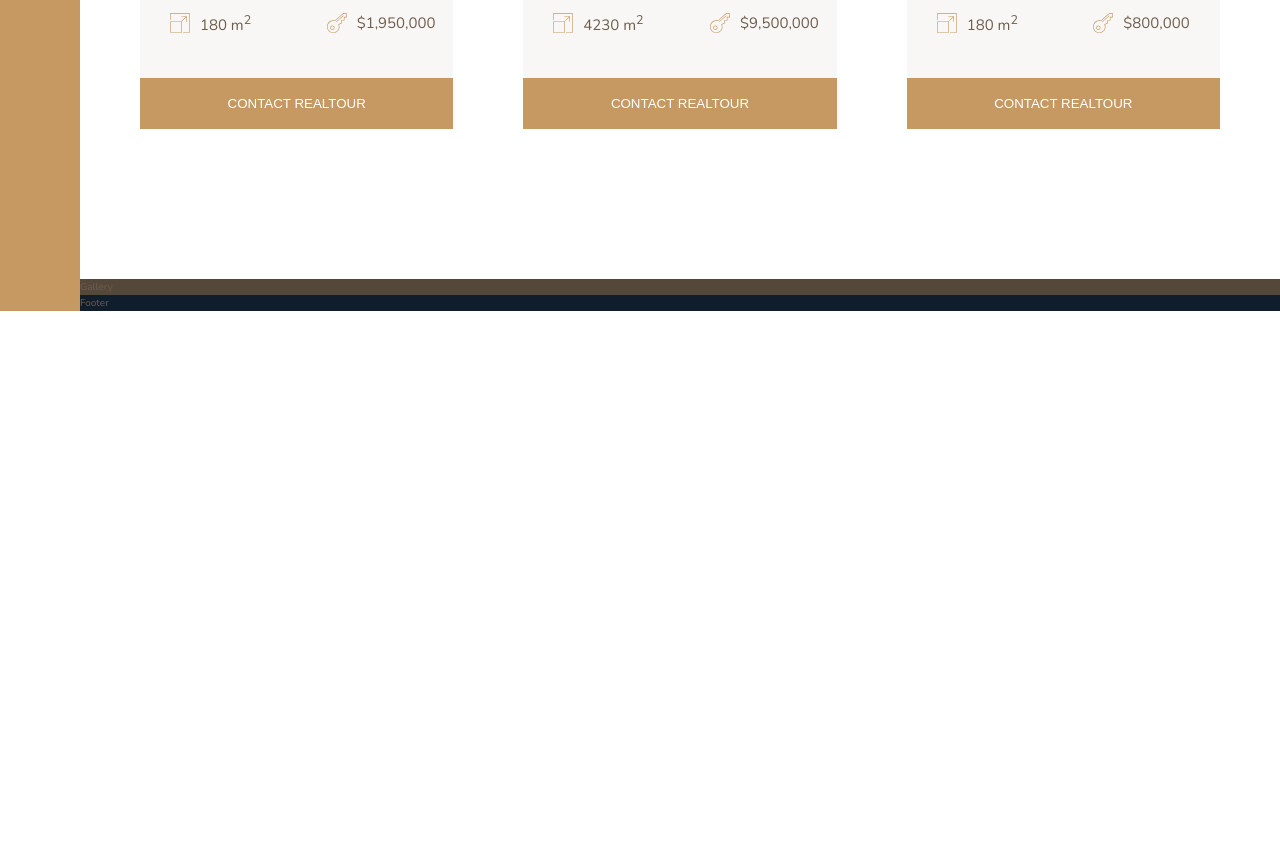
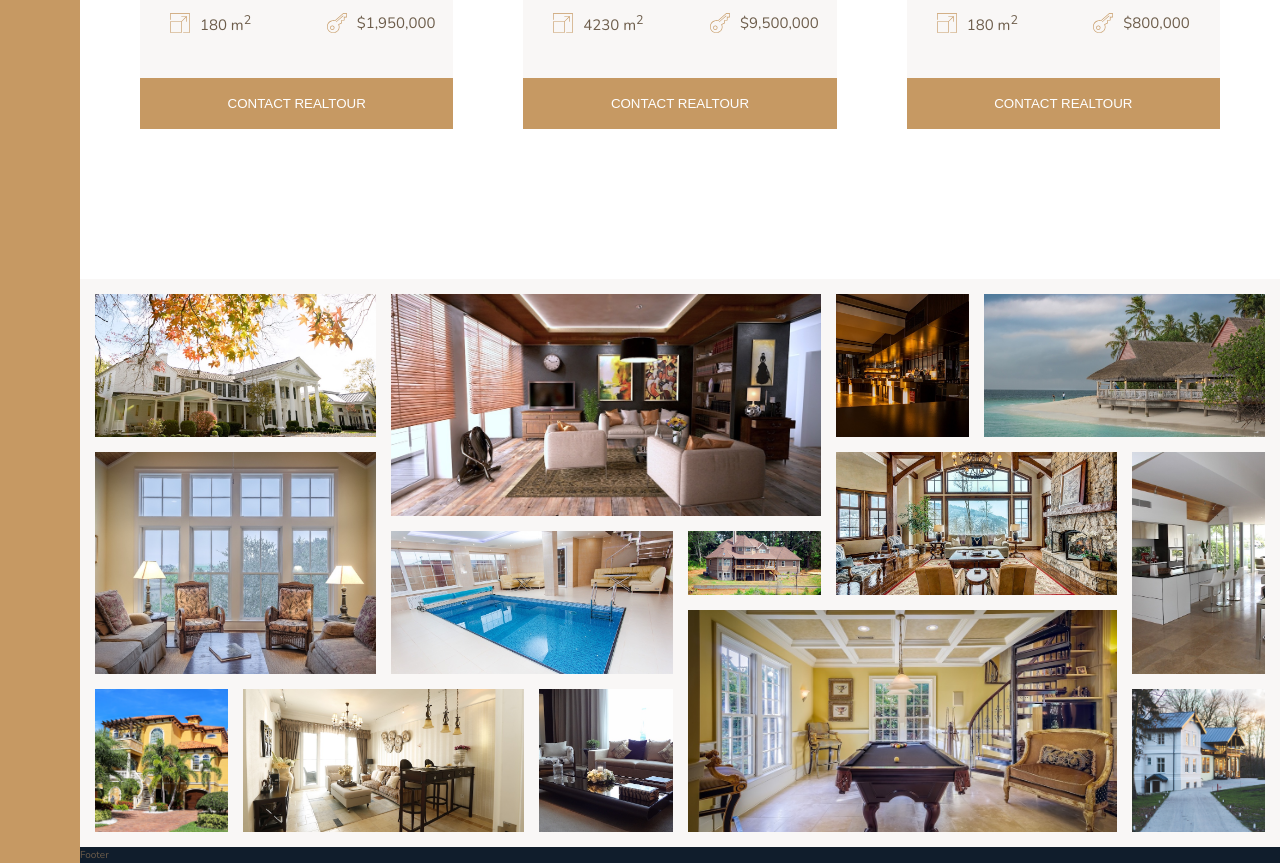
Before and after one commit to MihaiElisei/nexter-app, a website: page index.html in a window 1280 px wide. Shown: the part 2938-3801 px from the top of the page. Before the commit the page ends 3249 px from the top, so only its background shows below. Drawn offline with nearby package versions, Linux system fonts and the light colour scheme.

Commit message:
add html and css for gallery section

```diff
--- a/index.html
+++ b/index.html
@@ -292,8 +292,50 @@
             </div>
         </section>
 
+        <!-- Gallery -->
         <section class="gallery">
-            Gallery
+            <figure class="gallery__item gallery__item--1">
+                <img src="img/gal-1.jpeg" alt="Gallery image 1" class="gallery__img">
+            </figure>
+            <figure class="gallery__item gallery__item--2">
+                <img src="img/gal-2.jpeg" alt="Gallery image 2" class="gallery__img">
+            </figure>
+            <figure class="gallery__item gallery__item--3">
+                <img src="img/gal-3.jpeg" alt="Gallery image 3" class="gallery__img">
+            </figure>
+            <figure class="gallery__item gallery__item--4">
+                <img src="img/gal-4.jpeg" alt="Gallery image 4" class="gallery__img">
+            </figure>
+            <figure class="gallery__item gallery__item--5">
+                <img src="img/gal-5.jpeg" alt="Gallery image 5" class="gallery__img">
+            </figure>
+            <figure class="gallery__item gallery__item--6">
+                <img src="img/gal-6.jpeg" alt="Gallery image 6" class="gallery__img">
+            </figure>
+            <figure class="gallery__item gallery__item--7">
+                <img src="img/gal-7.jpeg" alt="Gallery image 7" class="gallery__img">
+            </figure>
+            <figure class="gallery__item gallery__item--8">
+                <img src="img/gal-8.jpeg" alt="Gallery image 8" class="gallery__img">
+            </figure>
+            <figure class="gallery__item gallery__item--9">
+                <img src="img/gal-9.jpeg" alt="Gallery image 9" class="gallery__img">
+            </figure>
+            <figure class="gallery__item gallery__item--10">
+                <img src="img/gal-10.jpeg" alt="Gallery image 10" class="gallery__img">
+            </figure>
+            <figure class="gallery__item gallery__item--11">
+                <img src="img/gal-11.jpeg" alt="Gallery image 11" class="gallery__img">
+            </figure>
+            <figure class="gallery__item gallery__item--12">
+                <img src="img/gal-12.jpeg" alt="Gallery image 12" class="gallery__img">
+            </figure>
+            <figure class="gallery__item gallery__item--13">
+                <img src="img/gal-13.jpeg" alt="Gallery image 13" class="gallery__img">
+            </figure>
+            <figure class="gallery__item gallery__item--14">
+                <img src="img/gal-14.jpeg" alt="Gallery image 14" class="gallery__img">
+            </figure>
         </section>
 
         <footer class="footer">
--- a/sass/_gallery.scss
+++ b/sass/_gallery.scss
@@ -1,4 +1,89 @@
 .gallery {
-    background-color: $color-grey-dark-1;
+    background-color: $color-grey-light-1;
     grid-column: full-start / full-end;
+
+    display: grid;
+    grid-template-columns: repeat(8, 1fr);
+    grid-template-rows: repeat(7, 5vw);
+    grid-gap: 1.5rem;
+    padding: 1.5rem;
+
+    &__item {
+        &--1 {
+            grid-row: 1 / span 2;
+            grid-column: 1 / span 2;
+        }
+
+        &--2 {
+            grid-row: 1 / span 3;
+            grid-column: 3 / span 3;
+        }
+
+        &--3 {
+            grid-row: 1 / span 2;
+            grid-column: 6 / 7;
+        }
+
+        &--4 {
+            grid-row: 1 / span 2;
+            grid-column: 7 / -1;
+        }
+
+        &--5 {
+            grid-row: 3 / span 3;
+            grid-column: 1 / span 2;
+        }
+
+        &--6 {
+            grid-row: 4 / span 2;
+            grid-column: 3 / span 2;
+        }
+
+        &--7 {
+            grid-row: 4 / 5;
+            grid-column: 5 / 6;
+        }
+
+        &--8 {
+            grid-row: 3 / span 2;
+            grid-column: 6 / span 2;
+        }
+
+        &--9 {
+            grid-row: 3 / span 3;
+            grid-column: 8 / -1;
+        }
+
+        &--10 {
+            grid-row: 6 / span 2;
+            grid-column: 1 / 2;
+        }
+
+        &--11 {
+            grid-row: 6 / span 2;
+            grid-column: 2 / span 2;
+        }
+
+        &--12 {
+            grid-row: 6 / span 2;
+            grid-column: 4 / 5;
+        }
+
+        &--13 {
+            grid-row: 5 / span 3;
+            grid-column: 5 / span 3;
+        }
+
+        &--14 {
+            grid-row: 6 / span 2;
+            grid-column: 8 / -1;
+        }
+    }
+
+    &__img {
+        width: 100%;
+        height: 100%;
+        object-fit: cover;
+        display: block;
+    }
 }
```
Also changed, not shown: css/style.css.
